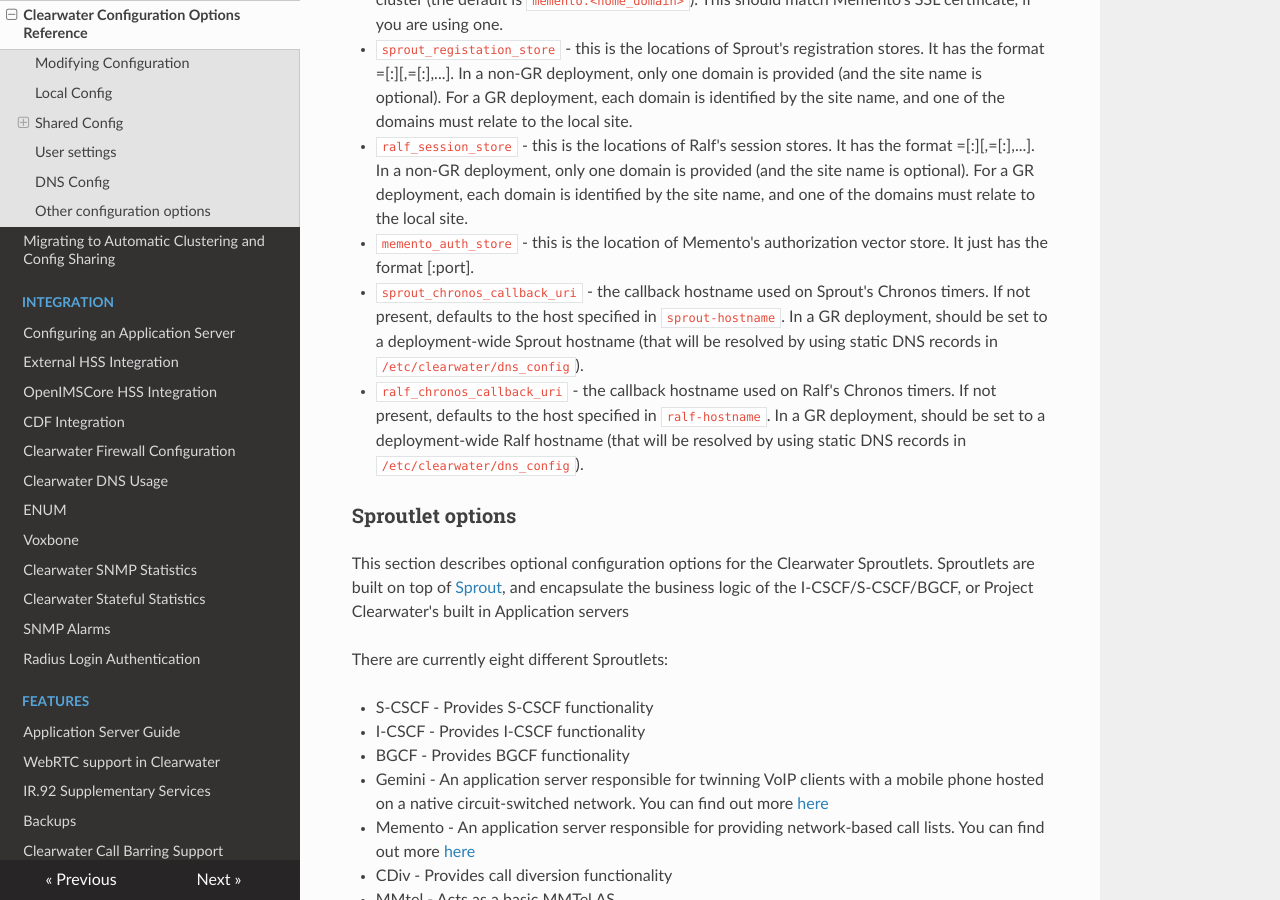
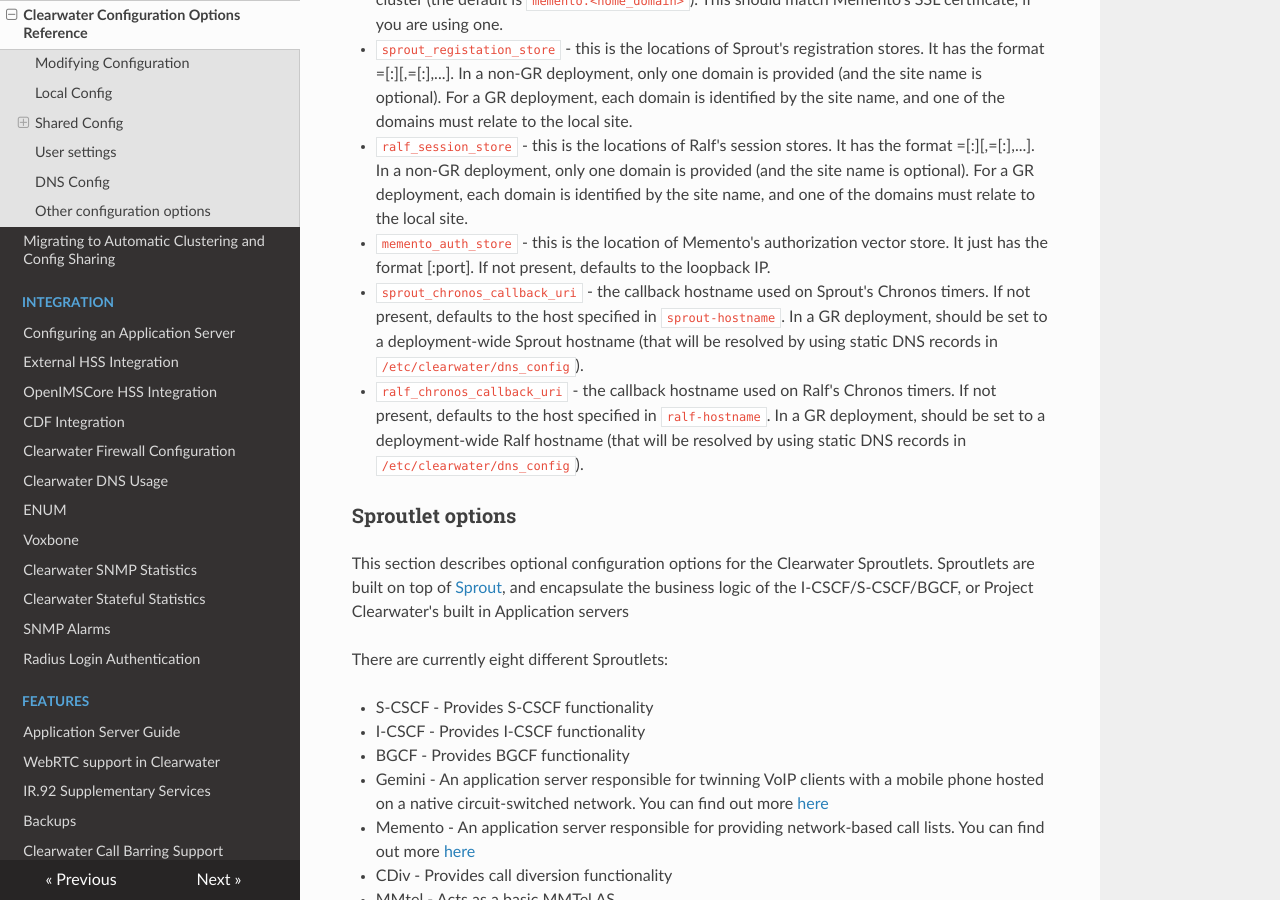
Before and after one commit to Metaswitch/clearwater-readthedocs, an MkDocs documentation site: the page built from docs/Clearwater_Configuration_Options_Reference.md, in a window 1280 px wide and 900 px high, scrolled down 3582 px. Built offline with MkDocs 1.6.1, drawn with Linux system fonts in a browser that asks for light colours; nearby versions of some CDN libraries; old or Windows-style settings are respelled for this version of MkDocs.

Commit message:
Update memento_auth_store documentation to reflect the fact it defaults to loopback IP

```diff
--- a/docs/Clearwater_Configuration_Options_Reference.md
+++ b/docs/Clearwater_Configuration_Options_Reference.md
@@ -74,7 +74,7 @@ This section describes options for the basic configuration of a Clearwater deplo
 * `memento_hostname` - a hostname that resolves by DNS round-robin to all Mementos in the cluster (the default is `memento.<home_domain>`).  This should match Memento's SSL certificate, if you are using one.
 * `sprout_registation_store` - this is the locations of Sprout's registration stores. It has the format <site_name>=<domain>[:<port>][,<site_name>=<domain>[:<port>],...]. In a non-GR deployment, only one domain is provided (and the site name is optional). For a GR deployment, each domain is identified by the site name, and one of the domains must relate to the local site.
 * `ralf_session_store` - this is the locations of Ralf's session stores. It has the format <site_name>=<domain>[:<port>][,<site_name>=<domain>[:<port>],...]. In a non-GR deployment, only one domain is provided (and the site name is optional). For a GR deployment, each domain is identified by the site name, and one of the domains must relate to the local site.
-* `memento_auth_store` - this is the location of Memento's authorization vector store. It just has the format <domain>[:port].
+* `memento_auth_store` - this is the location of Memento's authorization vector store. It just has the format <domain>[:port]. If not present, defaults to the loopback IP.
 * `sprout_chronos_callback_uri` - the callback hostname used on Sprout's Chronos timers. If not present, defaults to the host specified in `sprout-hostname`. In a GR deployment, should be set to a deployment-wide Sprout hostname (that will be resolved by using static DNS records in `/etc/clearwater/dns_config`).
 * `ralf_chronos_callback_uri` - the callback hostname used on Ralf's Chronos timers. If not present, defaults to the host specified in `ralf-hostname`. In a GR deployment, should be set to a deployment-wide Ralf hostname (that will be resolved by using static DNS records in `/etc/clearwater/dns_config`).
 
```
Also changed, not shown: docs/Manual_Install.md (+0 -1 lines).
